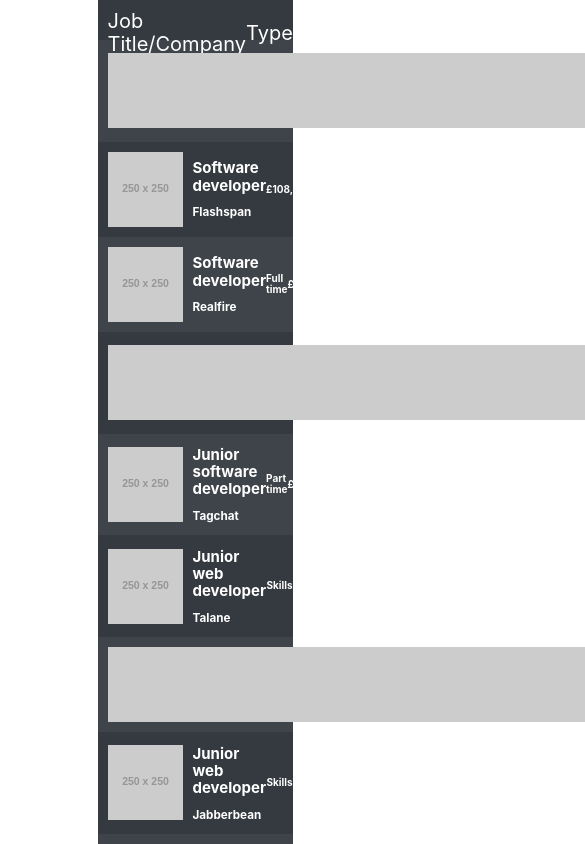
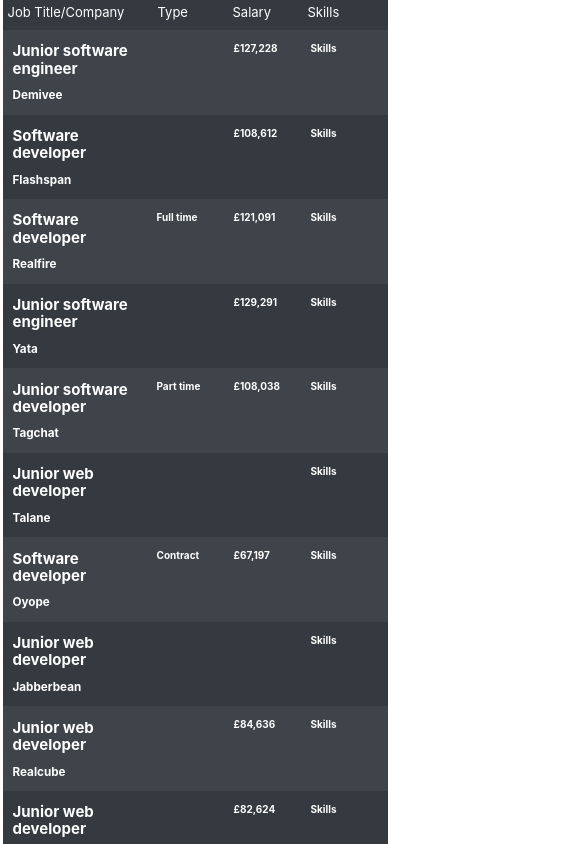
Before and after one commit to iO-Academy/2022-dragons-jobSearch, a React (Create React App) app: page / in a window 390 px wide. Shown: the top 844 px of the page, 585 px wide, since content can reach past the window. Built offline with nearby package versions, Linux system fonts and the light colour scheme.

Commit message:
made responsive

```diff
--- a/src/App.scss
+++ b/src/App.scss
@@ -17,6 +17,7 @@
 .jobResultTable {
   margin: auto;
   width: 50%;
+  min-width: 385px;
   display: grid;
   grid-template-columns: 3fr 1fr 1fr 2fr;
   color: white;
@@ -36,7 +37,40 @@
 
   div {
     display: flex;
-    align-items: center;
+  }
+}
+
+.titleRow {
+  height: 40px;
+  font-size: 2rem;
+  padding: 10px 10px;
+}
+
+@media only screen and (max-width: 900px){
+  .jobResultTable {
+    grid-template-columns: 2fr repeat(3, 1fr);
+  }
+
+  img {
+    display: none;
+  }
+
+  h2 {
+    font-size: 1.5rem;
+  }
+
+  .titleRow {
+    font-size: 1.3rem;
+    padding: 5px 5px;
+    height: 30px;
+  }
+
+  .col1Text {
+    padding-left: 10px;
+  }
+
+  .col1, .col2, .col3 {
+    padding-right: 10px;
   }
 
 
@@ -45,9 +79,3 @@
 .jobRow:nth-child(2n) {
   background-color: $lightGrey;
 }
-
-.titleRow {
-  height: 40px;
-  font-size: 2rem;
-  padding: 10px 10px;
-}
```
